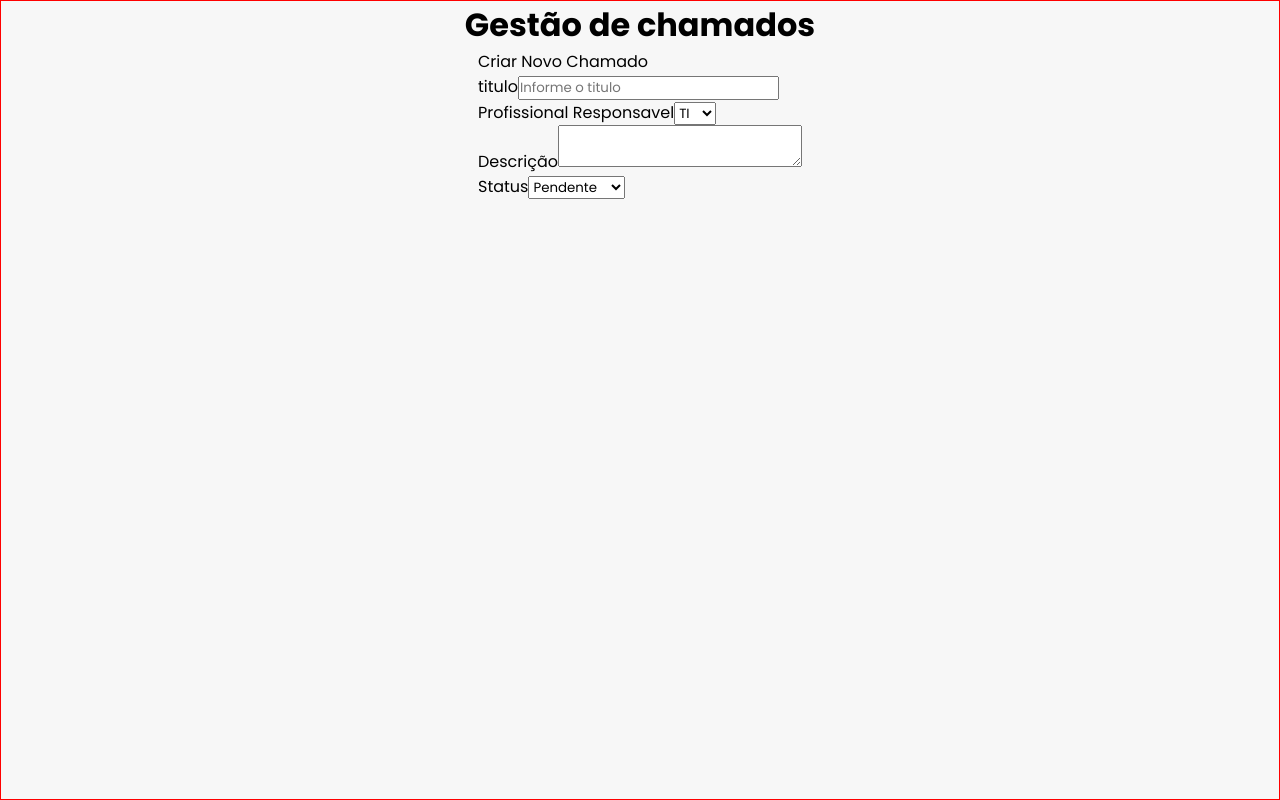
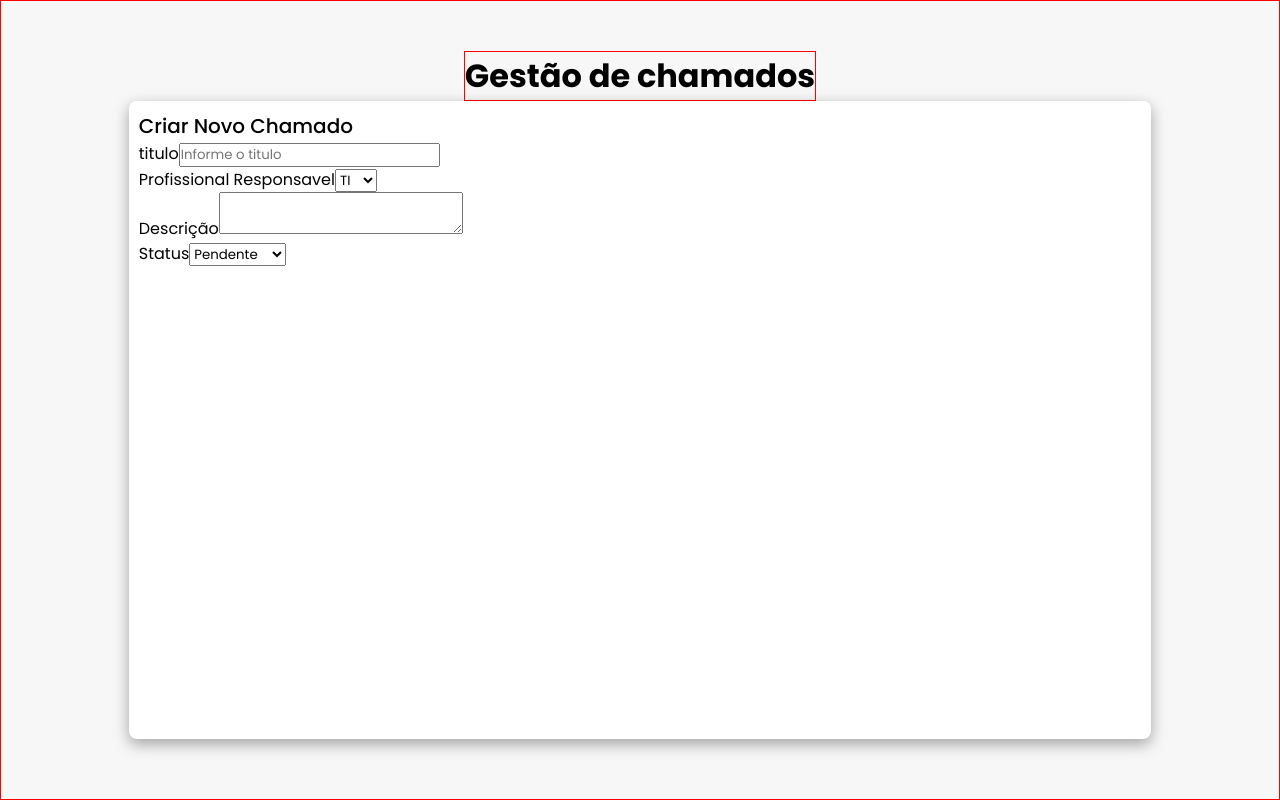
Before and after one commit to Rodrigow897/chamados-front, a React (Vite) app: page / in a window 1280 px wide. Built offline with nearby package versions, Linux system fonts and the light colour scheme.

Commit message:
style: added style for section

```diff
--- a/src/App.css
+++ b/src/App.css
@@ -16,3 +16,22 @@
   align-items: center;
   border: 1px solid red;
 }
+
+#titulo{
+  border: red solid 1px;
+  margin-top: 50px
+}
+
+#paragrafo{
+  font-weight: 500;
+  font-size: 20px;
+}
+
+section{
+  background-color: white;
+  width: 80%;
+  height: 80%;
+  padding: 10px;
+  border-radius: 8px;
+  box-shadow: rgba(0, 0, 0, 0.35) 0px 5px 15px;
+}
```
